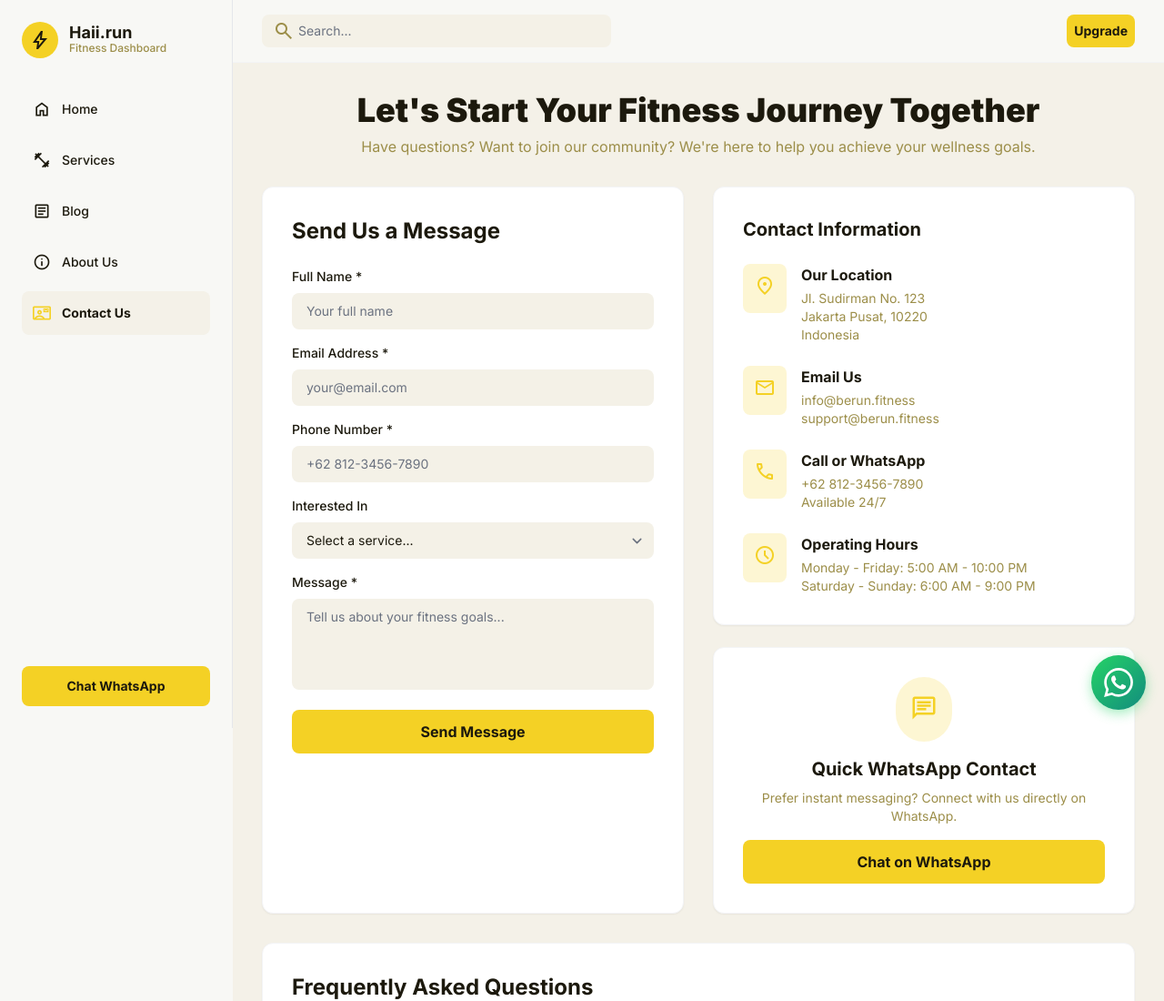
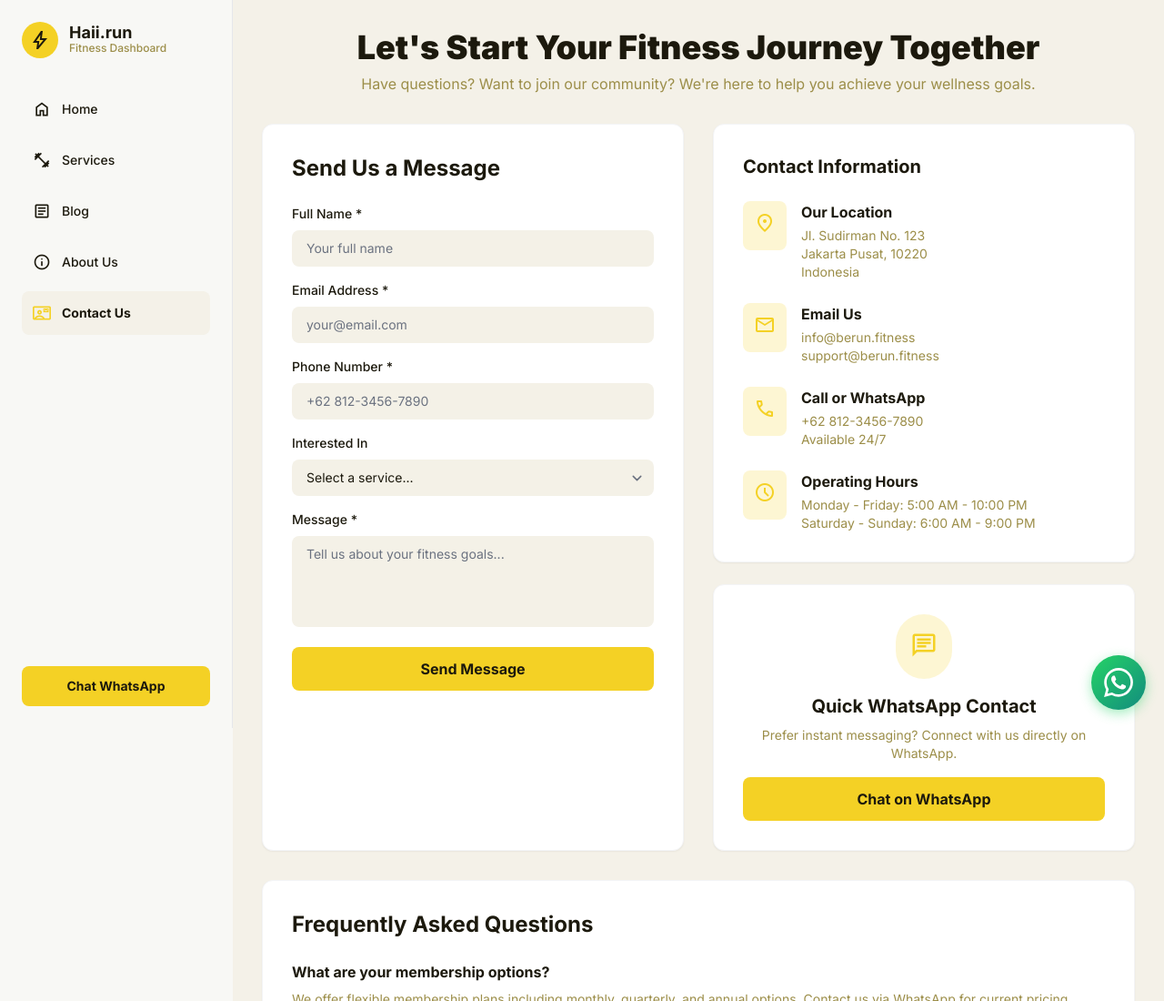
Before and after one commit to mohhaidaribaddillah/gravity-haiirun, a plain HTML site: page contact.html in a window 1280 px wide. Shown: the top 1100 px of the page at 91% size. Drawn offline with nearby package versions, Linux system fonts and the light colour scheme.

Commit message:
Update contact.html

```diff
--- a/contact.html
+++ b/contact.html
@@ -129,21 +129,6 @@
         <!-- Main Content -->
         <main class="flex-1 flex flex-col">
             <!-- Top Navigation Bar -->
-            <header
-                class="flex items-center justify-between px-4 md:px-8 py-4 bg-background-light dark:bg-background-dark border-b border-gray-100 dark:border-gray-800">
-                <div class="relative w-full md:w-96 ml-12 md:ml-0">
-                    <span
-                        class="material-symbols-outlined absolute left-3 top-1/2 -translate-y-1/2 text-[#9c8e49]">search</span>
-                    <input
-                        class="w-full bg-[#f4f1e7] dark:bg-gray-800 border-none rounded-lg py-2 pl-10 pr-4 text-sm focus:ring-2 focus:ring-primary"
-                        placeholder="Search..." type="text" />
-                </div>
-                <div class="flex items-center gap-4">
-                    <button class="p-2 bg-primary rounded-lg font-bold text-sm text-[#1c190d] hidden md:block">
-                        Upgrade
-                    </button>
-                </div>
-            </header>
 
             <!-- Scrollable Page Content -->
             <div class="overflow-y-auto p-4 md:p-8 bg-soft-cream dark:bg-[#1a180d] flex-1">
@@ -360,19 +345,16 @@
     </script>
 
     <!-- Floating WhatsApp Button -->
-    <a href="https://wa.me/6281234567890?text=Halo,%20saya%20ingin%20konsultasi!"
-       target="_blank"
-       class="floating-whatsapp"
-       aria-label="Chat WhatsApp">
+    <a href="https://wa.me/6281234567890?text=Halo,%20saya%20ingin%20konsultasi!" target="_blank"
+        class="floating-whatsapp" aria-label="Chat WhatsApp">
         <svg width="32" height="32" fill="white" viewBox="0 0 24 24">
-            <path d="M17.472 14.382c-.297-.149-1.758-.867-2.03-.967-.273-.099-.471-.148-.67.15-.197.297-.767.966-.94 1.164-.173.199-.347.223-.644.075-.297-.15-1.255-.463-2.39-1.475-.883-.788-1.48-1.761-1.653-2.059-.173-.297-.018-.458.13-.606.134-.133.298-.347.446-.52.149-.174.198-.298.298-.497.099-.198.05-.371-.025-.52-.075-.149-.669-1.612-.916-2.207-.242-.579-.487-.5-.669-.51-.173-.008-.371-.01-.57-.01-.198 0-.52.074-.792.372-.272.297-1.04 1.016-1.04 2.479 0 1.462 1.065 2.875 1.213 3.074.149.198 2.096 3.2 5.077 4.487.709.306 1.262.489 1.694.625.712.227 1.36.195 1.871.118.571-.085 1.758-.719 2.006-1.413.248-.694.248-1.289.173-1.413-.074-.124-.272-.198-.57-.347m-5.421 7.403h-.004a9.87 9.87 0 01-5.031-1.378l-.361-.214-3.741.982.998-3.648-.235-.374a9.86 9.86 0 01-1.51-5.26c.001-5.45 4.436-9.884 9.888-9.884 2.64 0 5.122 1.03 6.988 2.898a9.825 9.825 0 012.893 6.994c-.003 5.45-4.437 9.884-9.885 9.884m8.413-18.297A11.815 11.815 0 0012.05 0C5.495 0 .16 5.335.157 11.892c0 2.096.547 4.142 1.588 5.945L.057 24l6.305-1.654a11.882 11.882 0 005.683 1.448h.005c6.554 0 11.89-5.335 11.893-11.893a11.821 11.821 0 00-3.48-8.413z"/>
+            <path
+                d="M17.472 14.382c-.297-.149-1.758-.867-2.03-.967-.273-.099-.471-.148-.67.15-.197.297-.767.966-.94 1.164-.173.199-.347.223-.644.075-.297-.15-1.255-.463-2.39-1.475-.883-.788-1.48-1.761-1.653-2.059-.173-.297-.018-.458.13-.606.134-.133.298-.347.446-.52.149-.174.198-.298.298-.497.099-.198.05-.371-.025-.52-.075-.149-.669-1.612-.916-2.207-.242-.579-.487-.5-.669-.51-.173-.008-.371-.01-.57-.01-.198 0-.52.074-.792.372-.272.297-1.04 1.016-1.04 2.479 0 1.462 1.065 2.875 1.213 3.074.149.198 2.096 3.2 5.077 4.487.709.306 1.262.489 1.694.625.712.227 1.36.195 1.871.118.571-.085 1.758-.719 2.006-1.413.248-.694.248-1.289.173-1.413-.074-.124-.272-.198-.57-.347m-5.421 7.403h-.004a9.87 9.87 0 01-5.031-1.378l-.361-.214-3.741.982.998-3.648-.235-.374a9.86 9.86 0 01-1.51-5.26c.001-5.45 4.436-9.884 9.888-9.884 2.64 0 5.122 1.03 6.988 2.898a9.825 9.825 0 012.893 6.994c-.003 5.45-4.437 9.884-9.885 9.884m8.413-18.297A11.815 11.815 0 0012.05 0C5.495 0 .16 5.335.157 11.892c0 2.096.547 4.142 1.588 5.945L.057 24l6.305-1.654a11.882 11.882 0 005.683 1.448h.005c6.554 0 11.89-5.335 11.893-11.893a11.821 11.821 0 00-3.48-8.413z" />
         </svg>
     </a>
 
     <!-- Scroll to Top Button -->
-    <button id="scrollToTop"
-            class="scroll-to-top"
-            aria-label="Scroll to top">
+    <button id="scrollToTop" class="scroll-to-top" aria-label="Scroll to top">
         <span class="material-symbols-outlined">arrow_upward</span>
     </button>
 
@@ -401,9 +383,12 @@
         }
 
         @keyframes pulse {
-            0%, 100% {
+
+            0%,
+            100% {
                 box-shadow: 0 4px 12px rgba(37, 211, 102, 0.4);
             }
+
             50% {
                 box-shadow: 0 4px 20px rgba(37, 211, 102, 0.7);
             }
@@ -466,8 +451,9 @@
 
         /* Prevent overlap with sidebar on mobile */
         @media (max-width: 768px) {
-            .sidebar.active ~ .floating-whatsapp,
-            .sidebar.active ~ .scroll-to-top {
+
+            .sidebar.active~.floating-whatsapp,
+            .sidebar.active~.scroll-to-top {
                 opacity: 0.3;
                 pointer-events: none;
             }
```
